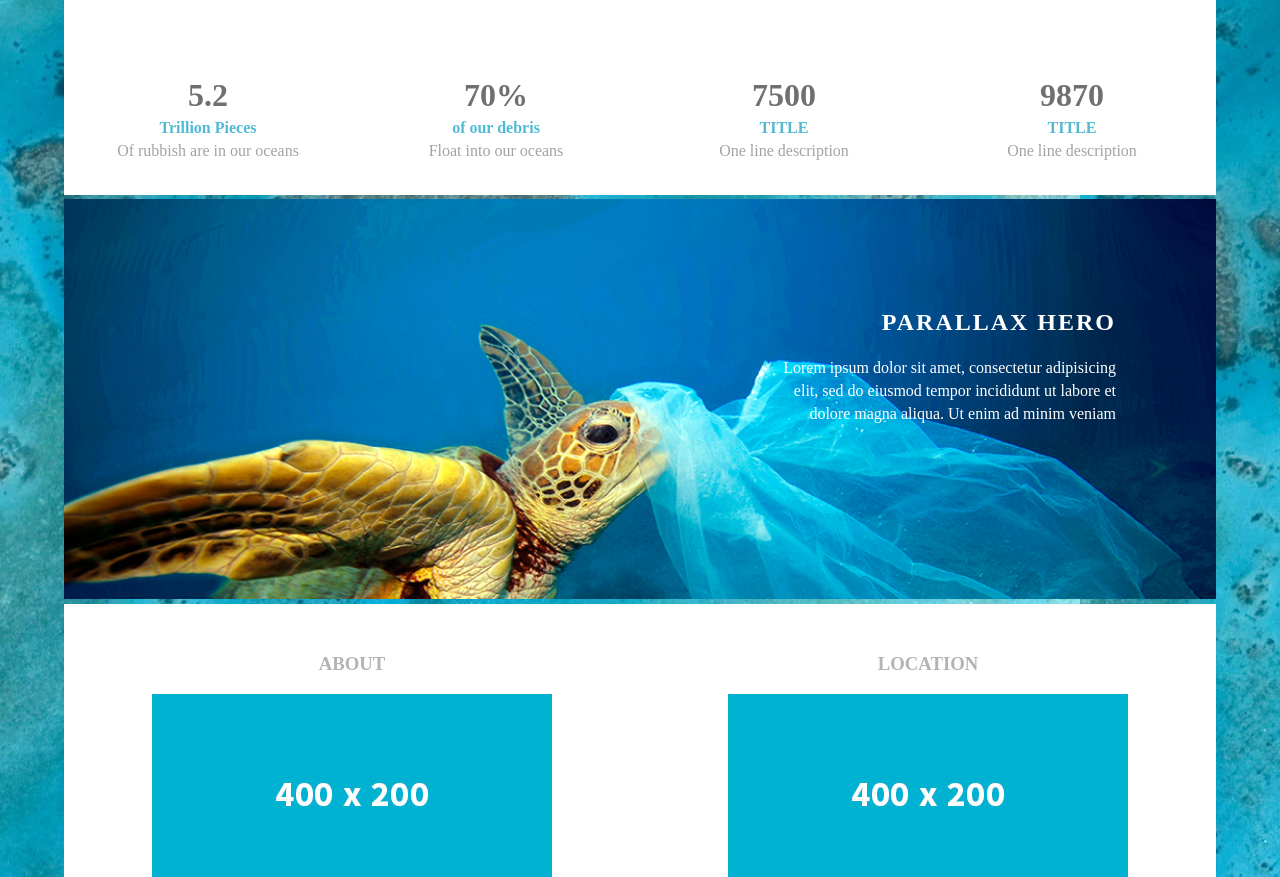
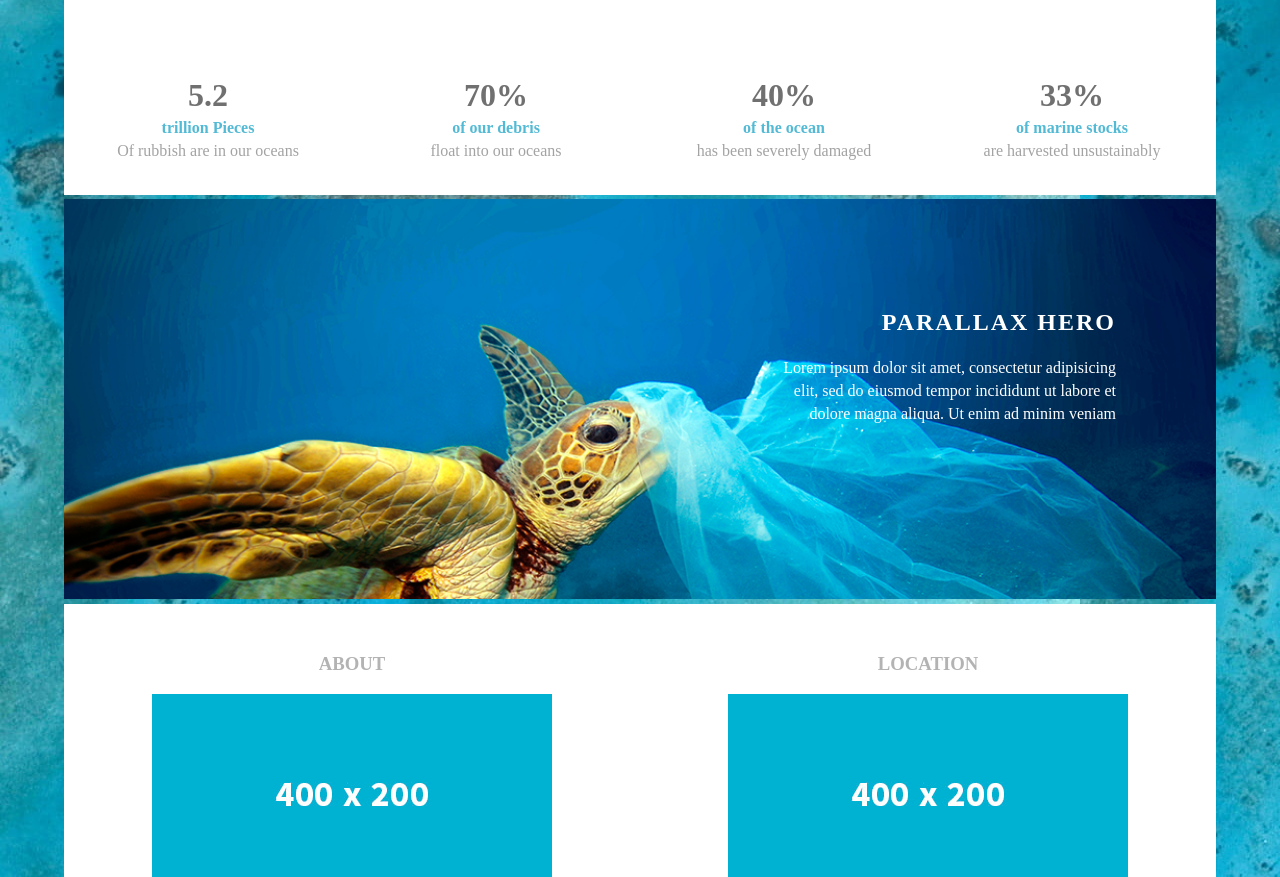
Before and after one commit to HaDAMIT/Website, a plain HTML site: page main.html in a window 1280 px wide. Shown: the part 835-1712 px from the top of the page. Drawn offline with Linux system fonts and the light colour scheme.

Commit message:
more script

```diff
--- a/main.html
+++ b/main.html
@@ -49,23 +49,23 @@
   <div class="gallery">
     <div class="thumbnail">
       <h1 class="stats">5.2</h1>
-      <h4>Trillion Pieces</h4>
+      <h4>trillion Pieces</h4>
       <p>Of rubbish are in our oceans</p>
     </div>
     <div class="thumbnail">
       <h1 class="stats">70%</h1>
       <h4>of our debris</h4>
-      <p>Float into our oceans</p>
+      <p>float into our oceans</p>
     </div>
     <div class="thumbnail">
-      <h1 class="stats">7500</h1>
-      <h4>TITLE</h4>
-      <p>One line description</p>
+      <h1 class="stats">40%</h1>
+      <h4>of the ocean</h4>
+      <p>has been severely damaged</p>
     </div>
     <div class="thumbnail">
-      <h1 class="stats">9870</h1>
-      <h4>TITLE</h4>
-      <p>One line description</p>
+      <h1 class="stats">33%</h1>
+      <h4>of marine stocks</h4>
+      <p>are harvested unsustainably</p>
     </div>
   </div>
   <!-- Parallax Section -->
```
